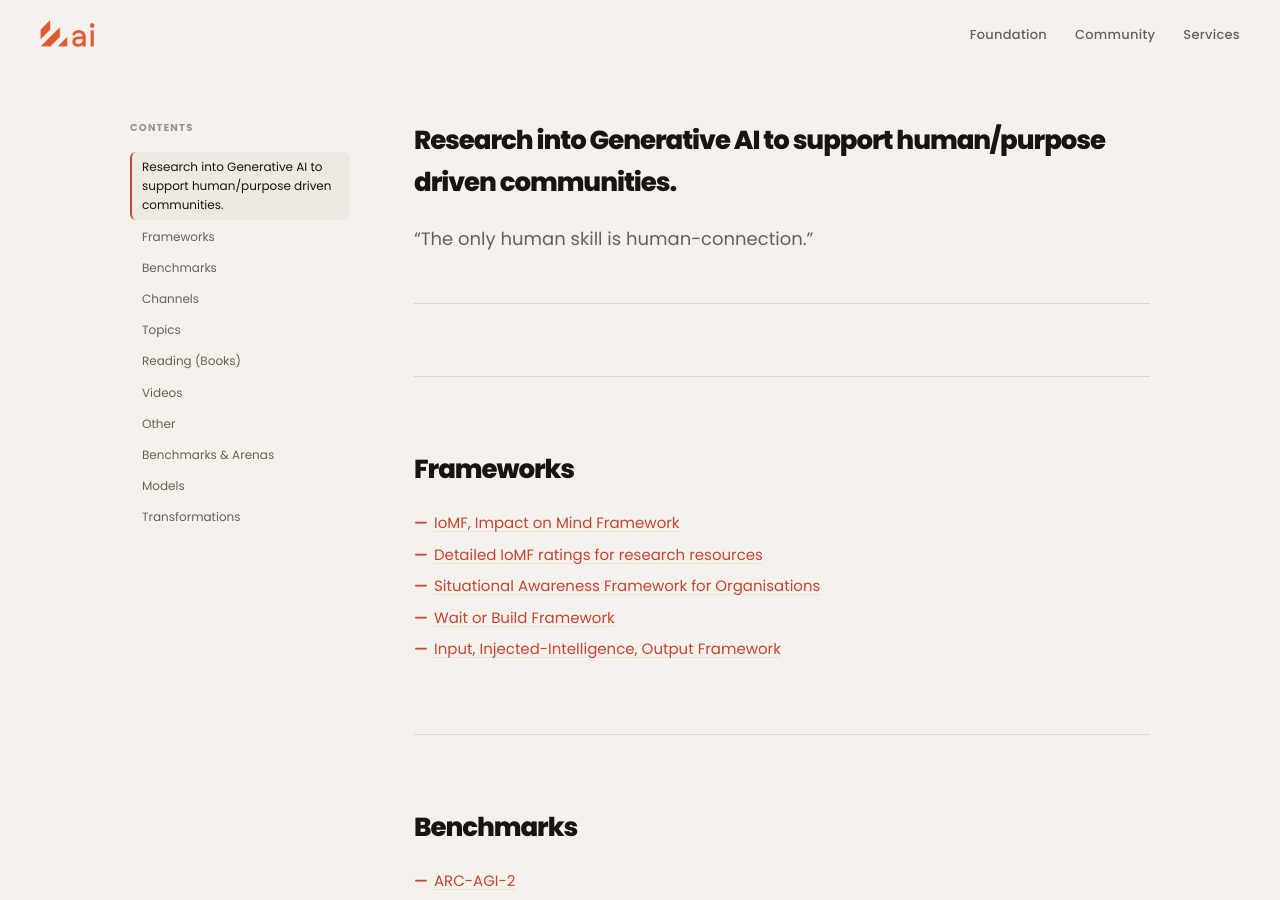
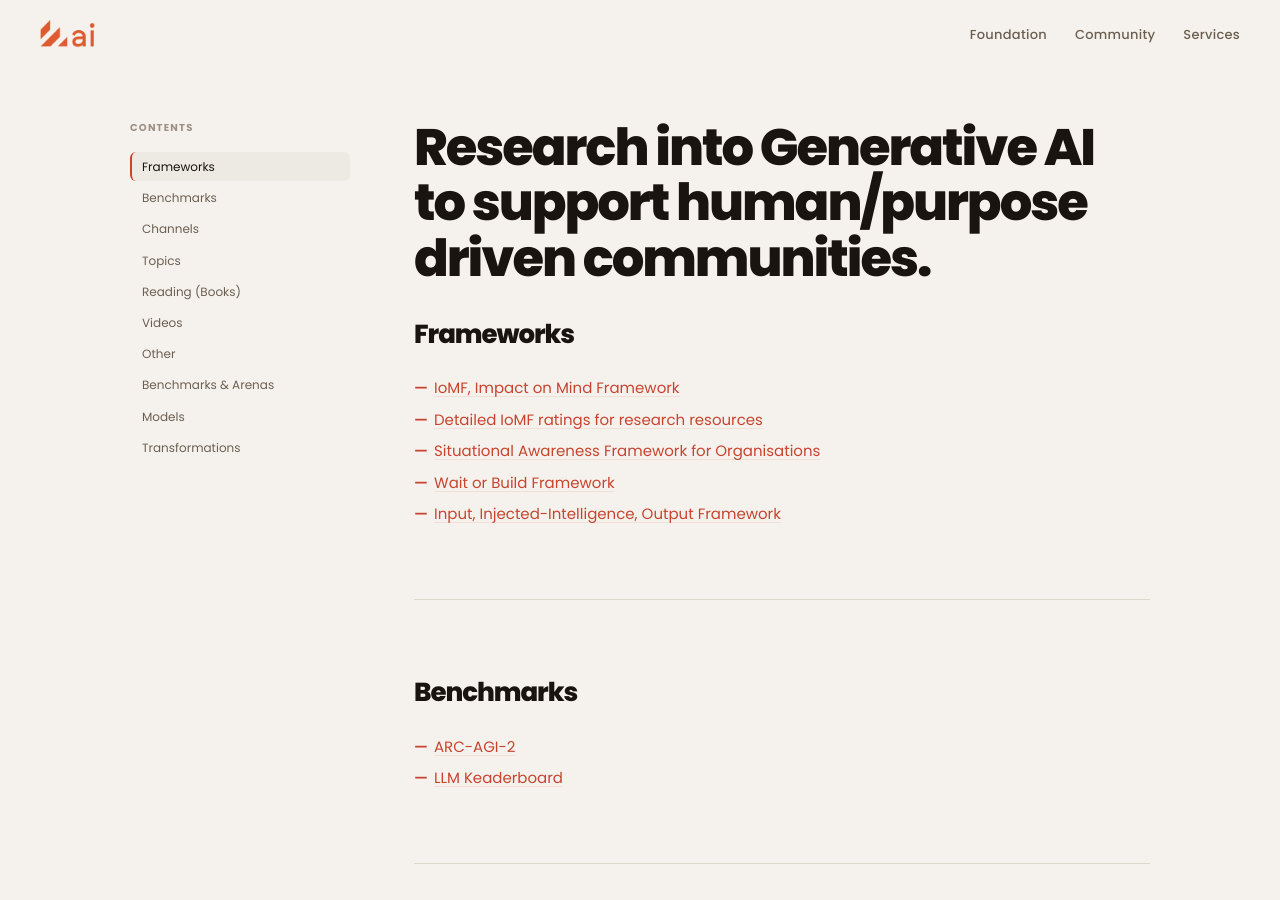
Before and after one commit to selfdriven-foundation/selfdriven-ai, a Jekyll site: the page built from docs/pages/research.md, in a window 1280 px wide and 900 px high. Built offline with Jekyll 4.4.1, drawn with Linux system fonts in a browser that asks for light colours; some of the changed text lies outside the part shown.

Commit message:
Update research.md

```diff
--- a/docs/pages/research.md
+++ b/docs/pages/research.md
@@ -4,9 +4,7 @@ title: Research - selfdrivenAI
 permalink: /research/
 ---
 
-## Research into Generative AI to support human/purpose driven communities.
-
-"The only human skill is human-connection."
+# Research into Generative AI to support human/purpose driven communities.
 
 ## Frameworks
 - [IoMF, Impact on Mind Framework](/impact-on-mind-framework/)
```
Also changed, not shown: other parts of docs/pages/research.md (+4 -1 lines).
